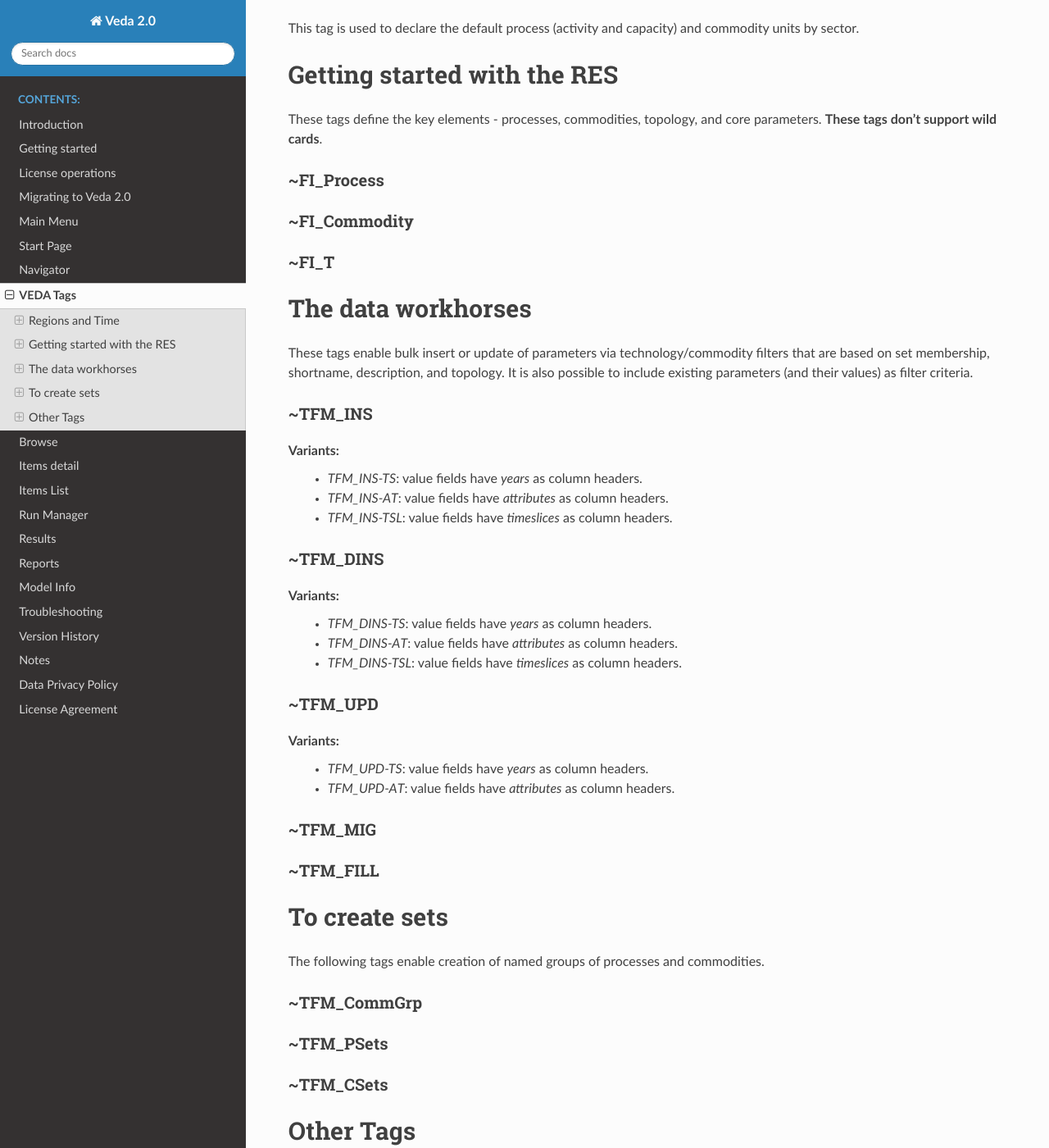
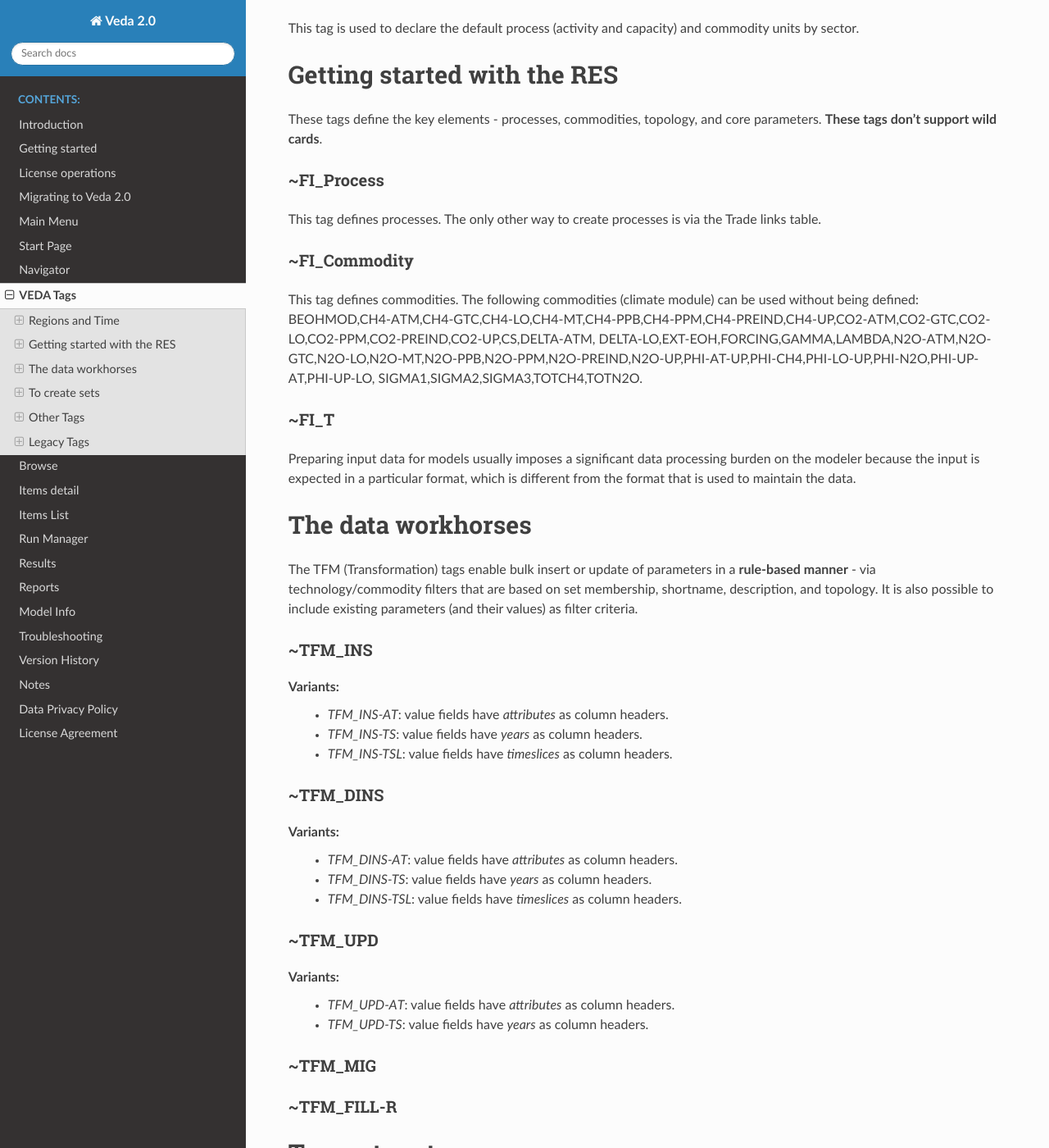
Before and after one commit to kanors-emr/Veda-documentation, a Sphinx documentation site: the page built from docs/source/pages/VedaTags.rst, in a window 1280 px wide and 1400 px high, scrolled down 1262 px. Shown: the whole window at 82% size. Built offline with Sphinx 7.4.7 and the Read the Docs theme 2.0.0, drawn with Linux system fonts in a browser that asks for light colours; some of the changed text lies outside the part shown.

Commit message:
no message

```diff
--- a/docs/source/pages/VedaTags.rst
+++ b/docs/source/pages/VedaTags.rst
@@ -54,49 +54,54 @@
 
 ~FI_Process
 ^^^^^^^^^^^
-
+This tag defines processes. The only other way to create processes is via the Trade links table.
 
 ~FI_Commodity
 ^^^^^^^^^^^^^
+This tag defines commodities. The following commodities (climate module) can be used without being defined:
+BEOHMOD,CH4-ATM,CH4-GTC,CH4-LO,CH4-MT,CH4-PPB,CH4-PPM,CH4-PREIND,CH4-UP,CO2-ATM,CO2-GTC,CO2-LO,CO2-PPM,CO2-PREIND,CO2-UP,CS,DELTA-ATM,
+DELTA-LO,EXT-EOH,FORCING,GAMMA,LAMBDA,N2O-ATM,N2O-GTC,N2O-LO,N2O-MT,N2O-PPB,N2O-PPM,N2O-PREIND,N2O-UP,PHI-AT-UP,PHI-CH4,PHI-LO-UP,PHI-N2O,PHI-UP-AT,PHI-UP-LO,
+SIGMA1,SIGMA2,SIGMA3,TOTCH4,TOTN2O.
 
 ~FI_T
 ^^^^^
-
+Preparing input data for models usually imposes a significant data processing burden on the modeler because the input is expected in a particular format, which is different from the format
+that is used to maintain the data.
 
 The data workhorses
 ===================
 
-These tags enable bulk insert or update of parameters via technology/commodity filters that are based on set membership, shortname, description,
+The TFM (Transformation) tags enable bulk insert or update of parameters in a **rule-based manner** - via technology/commodity filters that are based on set membership, shortname, description,
 and topology. It is also possible to include existing parameters (and their values) as filter criteria.
 
 ~TFM_INS
 ^^^^^^^^
 
 Variants:
+    * `TFM_INS-AT`: value fields have `attributes` as column headers.
     * `TFM_INS-TS`: value fields have `years` as column headers.
-    * `TFM_INS-AT`: value fields have `attributes` as column headers.
     * `TFM_INS-TSL`: value fields have `timeslices` as column headers.
 
 ~TFM_DINS
 ^^^^^^^^^
 
 Variants:
+    * `TFM_DINS-AT`: value fields have `attributes` as column headers.
     * `TFM_DINS-TS`: value fields have `years` as column headers.
-    * `TFM_DINS-AT`: value fields have `attributes` as column headers.
     * `TFM_DINS-TSL`: value fields have `timeslices` as column headers.
 
 ~TFM_UPD
 ^^^^^^^^
 
 Variants:
+    * `TFM_UPD-AT`: value fields have `attributes` as column headers.
     * `TFM_UPD-TS`: value fields have `years` as column headers.
-    * `TFM_UPD-AT`: value fields have `attributes` as column headers.
 
 ~TFM_MIG
 ^^^^^^^^
 
-~TFM_FILL
-^^^^^^^^^
+~TFM_FILL-R
+^^^^^^^^^^^
 
 To create sets
 ===============
@@ -122,10 +137,24 @@
 This works exactly like the INS tag, but supports **text values** for the following Veda attributes that can be used to override values that come from the original process/
 commodity definition tables: PRC_PCG, PRC_TSL, PRC_VINT, COM_LIM, COM_TSL, COM_TYPE.
 
+~TFM_TOPINS
+^^^^^^^^^^^
+
+~TFM_TOPDINS
+^^^^^^^^^^^
+
+Legacy Tags
+===========
+It is not recommended to use these tags anymore, but they are still supported for backward compatibility reasons.
+
 ~COMEMI
 ^^^^^^^^^^^
-**This is a legacy tag. Use attribute VDA_EMCB via any regular Veda tag instead.**
+Use attribute VDA_EMCB via any regular Veda tag instead.
 
 ~PRCCOMEMI
 ^^^^^^^^^^
-**This is a legacy tag. Use attribute FLO_EMIS via any regular Veda tag instead.**
+Use attribute FLO_EMIS via any regular Veda tag instead.
+
+~TFM_Fill
+^^^^^^^^^
+Use TFM_Fill-R instead.
```
Also changed, not shown: other parts of docs/source/pages/VedaTags.rst (+10 -0 lines).
